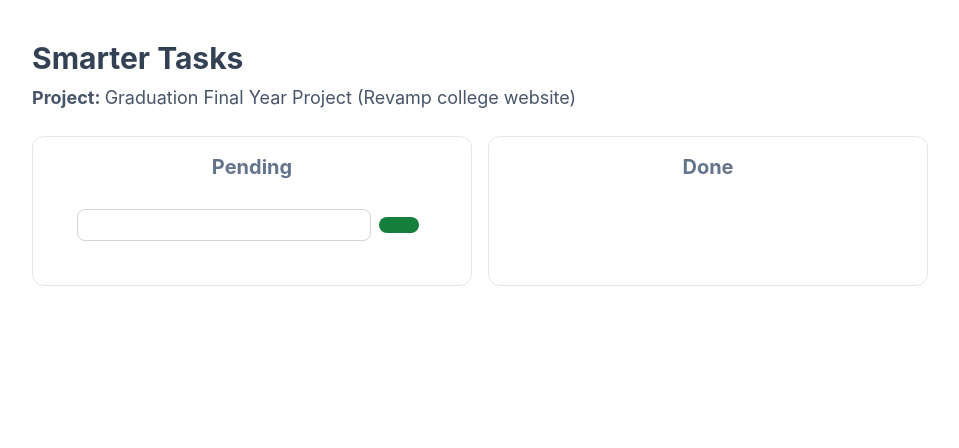
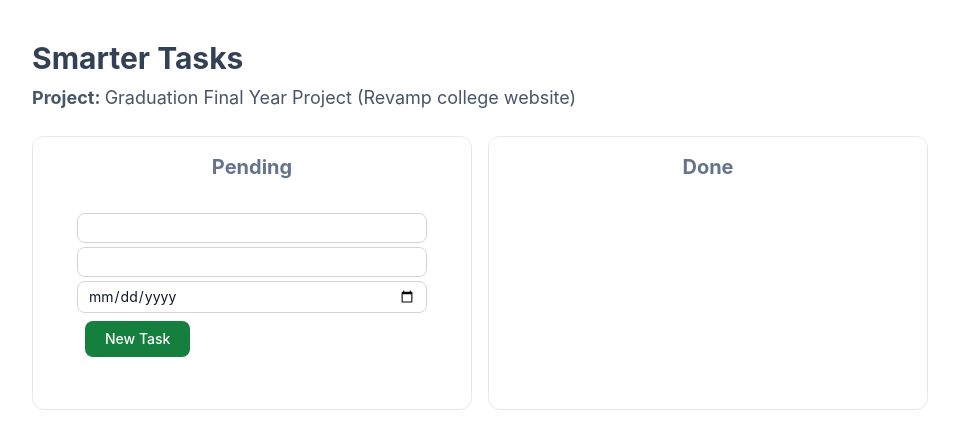
Before and after one commit to gautam-bhagat/wd301, a React app in the folder smarter-tasks/: page / in a window 1280 px wide. Shown: the top 448 px of the page, without its empty margins (160-1119 px from the left). Built offline with nearby package versions, Linux system fonts and the light colour scheme; the HTML template or start-up script is replaced by a standard one.

Commit message:
l3 v1 complete

```diff
--- a/smarter-tasks/src/Task.tsx
+++ b/smarter-tasks/src/Task.tsx
@@ -2,7 +2,9 @@ import React, { Component } from 'react'
 import "./TaskCard.css";
 
 interface TaskProp  {
-  title :string,
+  task : {title :string,
+    description :string,
+    dueDate :string,}
 }
 
 export default class Task extends Component <TaskProp>{
@@ -11,13 +13,9 @@ export default class Task extends Component <TaskProp>{
   render() {
     return (
       <div className="TaskItem shadow-md border border-slate-100">
-        <h2 className="text-base font-bold my-1">{this.props.title}</h2>
-        <p className="text-sm text-slate-500">
-          Due Date:
-        </p>
-        <p className="text-sm text-slate-500">
-          Description:
-        </p>
+        <h3 className="text-base font-bold my-1">{this.props.task.title} ( {(this.props.task.dueDate)} )</h3>
+        {this.props.task.description}
+
       </div>
     )
   }
--- a/smarter-tasks/src/TaskApp.tsx
+++ b/smarter-tasks/src/TaskApp.tsx
@@ -40,8 +40,8 @@ export default class TaskApp extends Component<TaskAppProp, TaskAppState> {
             <h1 className="text-slate-500 text-xl font-bold text-center mb-2">
               Pending
             </h1>
+            <TaskList tasks={this.state.tasks} />
             <TaskForm  addTask={this.addTask} />
-            <TaskList tasks={this.state.tasks} />
           </div><div className="border border-slate-200 rounded-xl p-4">
             <h1 className="text-slate-500 text-xl font-bold text-center mb-2">
               Done
--- a/smarter-tasks/src/TaskForm.tsx
+++ b/smarter-tasks/src/TaskForm.tsx
@@ -5,14 +5,16 @@ interface TaskFormProps {
   addTask: (task: TaskItem) => void;
 }
 
-interface TaskFormState { title :string;}
+interface TaskFormState { title :string;description:string;dueDate:string}
 
 export default class TaskForm extends Component<TaskFormProps, TaskFormState> {
   constructor(props: TaskFormProps) {
     super(props);
 
     this.state = {
-        title : ""
+        title : "",
+        description : "",
+        dueDate : ""
     }
   }
 
@@ -22,9 +24,13 @@ export default class TaskForm extends Component<TaskFormProps, TaskFormState> {
     event.preventDefault();
     const newTask = {
       title: this.state.title,
+      description: this.state.description,
+      dueDate: this.state.dueDate,
     };
+
+    console.log(newTask)
     this.props.addTask(newTask);
-    this.setState({ title: "" });
+    this.setState({ title: "",description: "",dueDate: "" });
   };
   handleChange : React.ChangeEventHandler<HTMLInputElement> = (e) =>{
     e.preventDefault();
@@ -35,15 +41,22 @@ export default class TaskForm extends Component<TaskFormProps, TaskFormState> {
 
   render() {
     return (
-      <form className="m-2 p-5 flex" onSubmit={this.addTask}>
-        <input required
-          className="w-full border border-gray-300 px-2.5 text-gray-900 text-sm rounded-lg focus:ring-blue-500 focus:border-blue-500 block "
-          type="text" ref={this.inputRef} name="title" value={this.state.title} onChange={this.handleChange}  />
+      <form className="m-2 p-5 " onSubmit={this.addTask}>
+        <input required id="todoTitle"
+          className="w-full py-1 my-1 border border-gray-300 px-2.5 text-gray-900 text-sm rounded-lg focus:ring-blue-500 focus:border-blue-500 block "
+          type="text" name="title" value={this.state.title} onChange={this.handleChange}  />
+           <input  id="todoDescription"
+          className="w-full py-1 my-1 border border-gray-300 px-2.5 text-gray-900 text-sm rounded-lg focus:ring-blue-500 focus:border-blue-500 block "
+          type="text" name="description" value={this.state.description} onChange={this.handleChange}  />
+           <input required id="todoDueDate"
+          className="w-full py-1 my-1 border border-gray-300 px-2.5 text-gray-900 text-sm rounded-lg focus:ring-blue-500 focus:border-blue-500 block "
+          type="date" name="dueDate" value={this.state.dueDate} onChange={this.handleChange}  />
+
         <button
-          type="submit"
-          className="m-2 text-white bg-green-700 hover:bg-green-800 focus:ring-4 focus:outline-none focus:ring-green-300 font-medium rounded-lg text-sm px-5 py-2 text-center"
+          type="submit" id="addTaskButton"
+          className="m-2 text-white bg-green-700 hover:bg-green-800 focus:ring-4 focus:outline-none focus:ring-green-300 font-medium rounded-lg text-sm px-5 py-2 text-center flex items-center"
         >
-          <i className='bx bx-plus'></i>
+          <i className='bx bx-plus'></i> New Task
         </button>
       </form>
     );
--- a/smarter-tasks/src/TaskList.tsx
+++ b/smarter-tasks/src/TaskList.tsx
@@ -14,7 +14,7 @@ export default class TaskList extends Component<Props, State> {
     return (
       <>
         {this.props.tasks.map((item, id) => {
-          return <Task key={id} title={item.title} />;
+          return <Task key={id} task={item} />;
         })}
       </>
     );
--- a/smarter-tasks/src/types.ts
+++ b/smarter-tasks/src/types.ts
@@ -1,3 +1,5 @@
 export interface TaskItem{
-    title : string
+    title : string;
+    description : string,
+    dueDate : string,
 }
```
